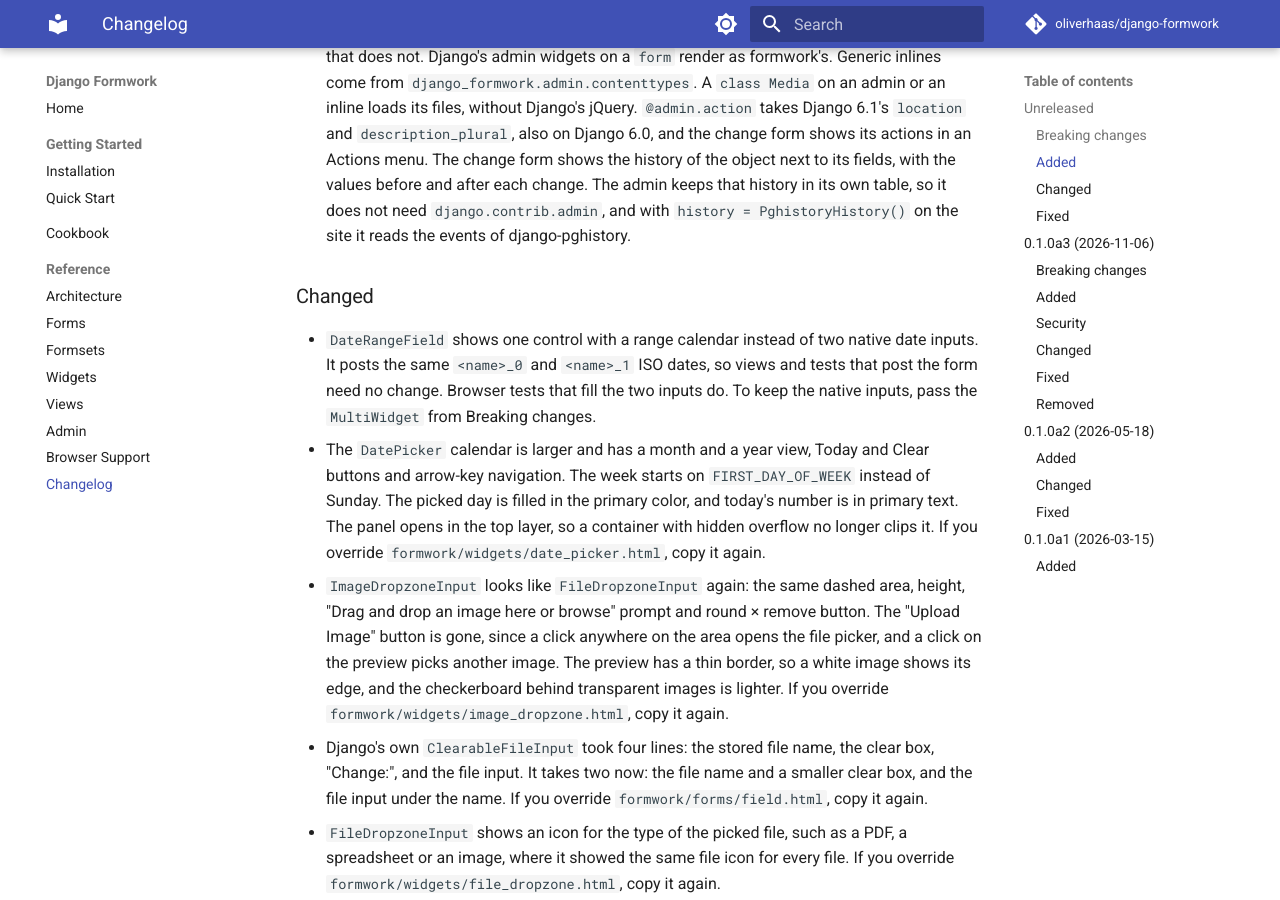
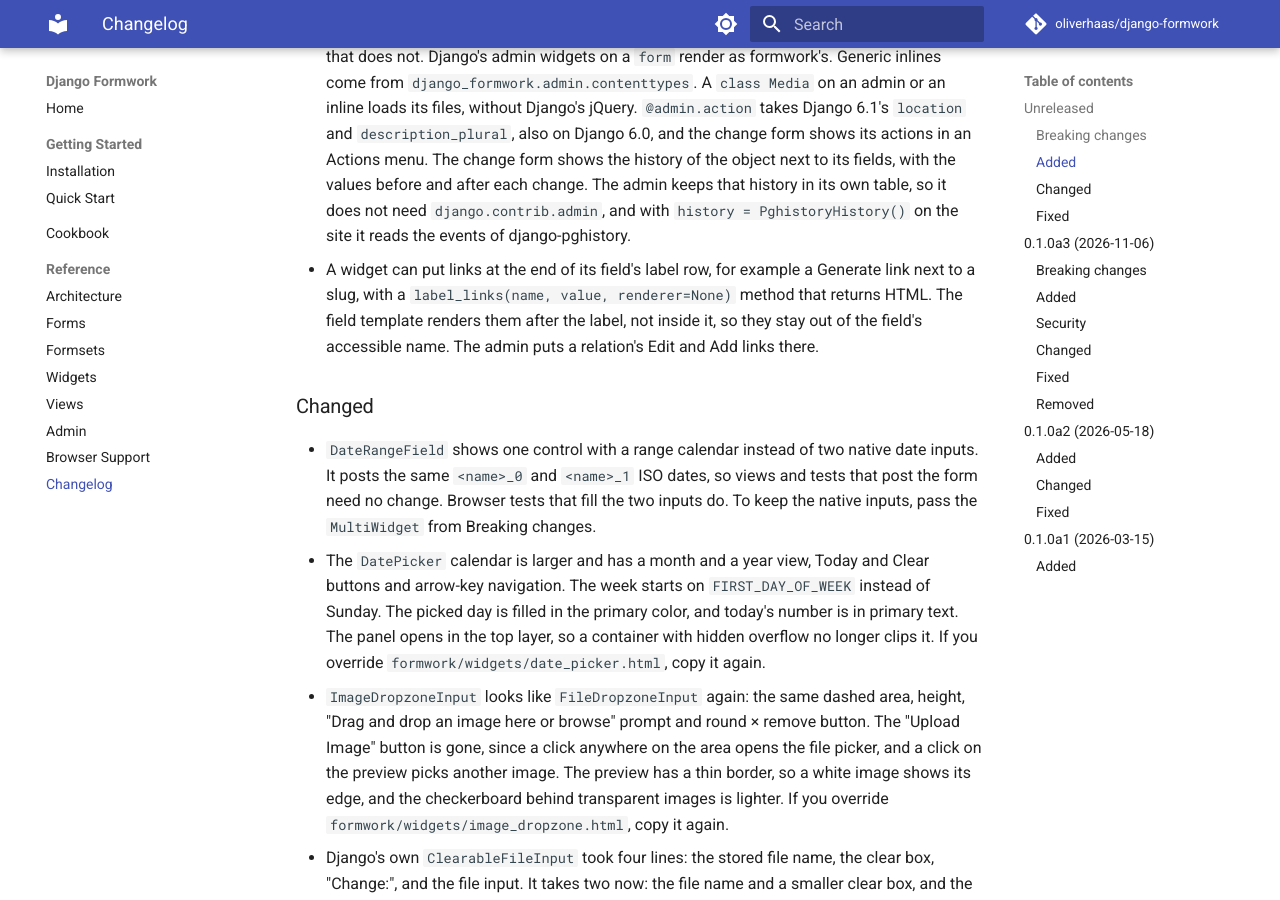
Before and after one commit to oliverhaas/django-formwork, an MkDocs documentation site: the page built from docs/reference/changelog.md, in a window 1280 px wide and 900 px high, scrolled down 1869 px. Built offline with MkDocs 1.6.1 and Material for MkDocs 9.7.7, drawn with Linux system fonts in a browser that asks for light colours; comment, search, counter and statistics services are not loaded; the version menu is left out.

Commit message:
feat(forms): put a widget's label links at the end of the label row

````diff
--- a/django_formwork/static/formwork/formwork.css
+++ b/django_formwork/static/formwork/formwork.css
@@ -105,6 +105,55 @@
     display: none;
 }
 
+/* Links at the end of the label row, from a widget's label_links() (field.html). The
+   label and the links share the first row and sit on the label's baseline; the rest of
+   the field spans both columns. The links follow the label in the source, so the tab
+   order matches what the eye reads. Unlayered to beat DaisyUI's .fieldset grid in
+   @layer utilities. */
+.fieldset:has(> .formwork-label-links) {
+    grid-template-columns: minmax(0, 1fr) auto;
+
+    > * {
+        grid-column: 1 / -1;
+    }
+
+    > .fieldset-legend,
+    > .formwork-label-links {
+        grid-row: 1;
+        align-self: baseline;
+    }
+
+    > .fieldset-legend {
+        grid-column: 1;
+    }
+
+    > .formwork-label-links {
+        grid-column: 2;
+    }
+
+    /* A floated legend lays out as a grid item, and the fieldset still takes its name
+       from it. The margins keep the legend and the control where a rendered legend
+       puts them: above the fieldset's top padding, and without a grid gap below. */
+    > legend.fieldset-legend {
+        float: inline-start;
+        margin-top: -0.25rem;
+        margin-bottom: -0.375rem;
+    }
+}
+
+.formwork-label-links {
+    display: flex;
+    align-items: center;
+    gap: 0.75rem;
+    font-size: var(--text-xs);
+    line-height: var(--text-xs--line-height);
+    color: color-mix(in oklab, var(--color-base-content) 60%, transparent);
+
+    a:hover {
+        color: var(--color-base-content);
+    }
+}
+
 /* Select / SelectMultiple (floating=True): the trigger always shows a value
    or "Select...", so the label always floats.  DaisyUI floats it only when no
    input in the wrapper shows its placeholder, and the panel's search input
--- a/docs/reference/changelog.md
+++ b/docs/reference/changelog.md
@@ -84,6 +84,10 @@
   to its fields, with the values before and after each change. The admin keeps that
   history in its own table, so it does not need `django.contrib.admin`, and with
   `history = PghistoryHistory()` on the site it reads the events of django-pghistory.
+- A widget can put links at the end of its field's label row, for example a Generate link
+  next to a slug, with a `label_links(name, value, renderer=None)` method that returns
+  HTML. The field template renders them after the label, not inside it, so they stay out
+  of the field's accessible name. The admin puts a relation's Edit and Add links there.
 
 ### Changed
 
--- a/docs/reference/forms.md
+++ b/docs/reference/forms.md
@@ -101,6 +101,26 @@ email = forms.EmailField(
     help_text=format_html('See the <a href="{}">privacy policy</a>.', "/privacy/"),
 )
 ```
+
+## Label links
+
+A widget with a `label_links()` method puts links at the end of its field's label row.
+The method gets the field's HTML name, its value and the form's renderer, and returns
+HTML. The field template renders the links after the label, not inside it, so they stay
+out of the field's accessible name and come before the widget in the tab order.
+
+```python
+from django.utils.html import format_html
+
+from django_formwork import widgets
+
+
+class SlugInput(widgets.TextInput):
+    def label_links(self, name, value, renderer=None):
+        return format_html('<a href="#" class="link link-hover" data-generate="{}">Generate</a>', name)
+```
+
+The admin's relation widget uses it for its Edit and Add links.
 
 ## error_display
 
````
Also changed, not shown: 3 other files.
